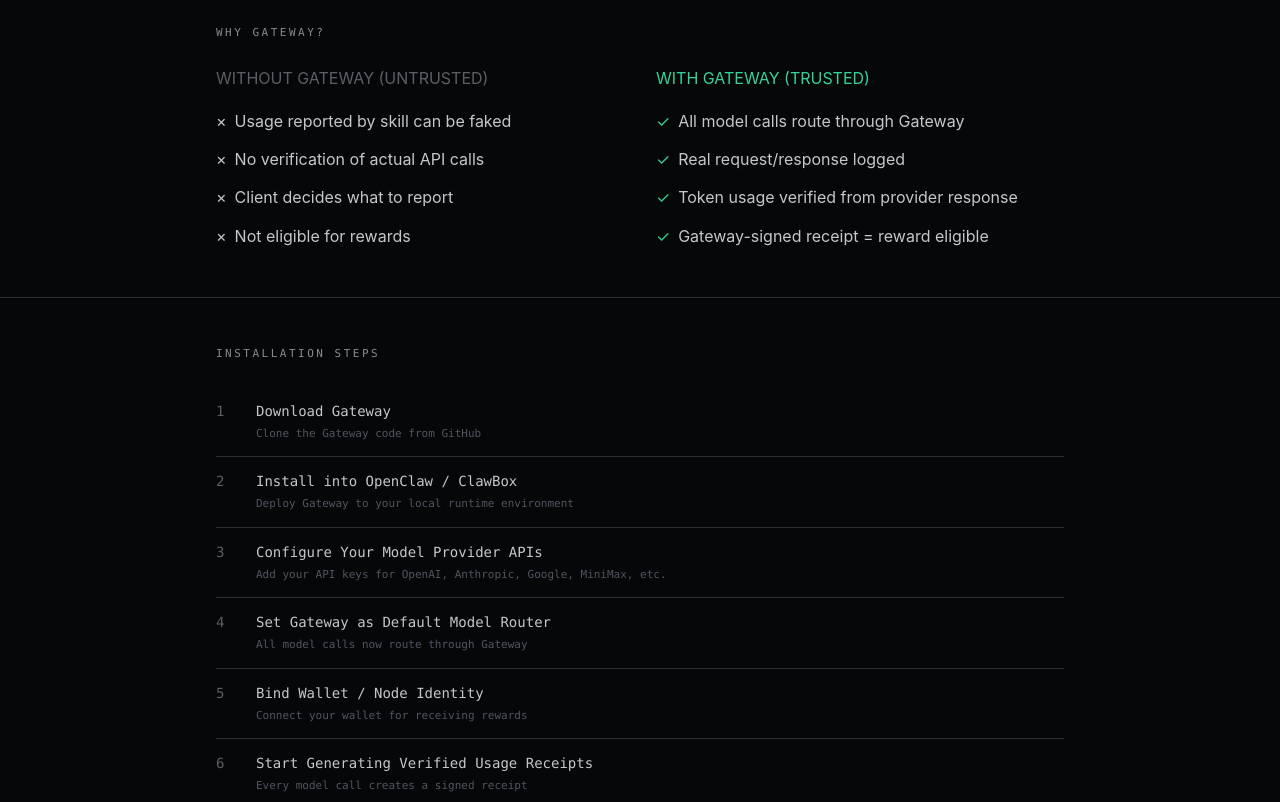
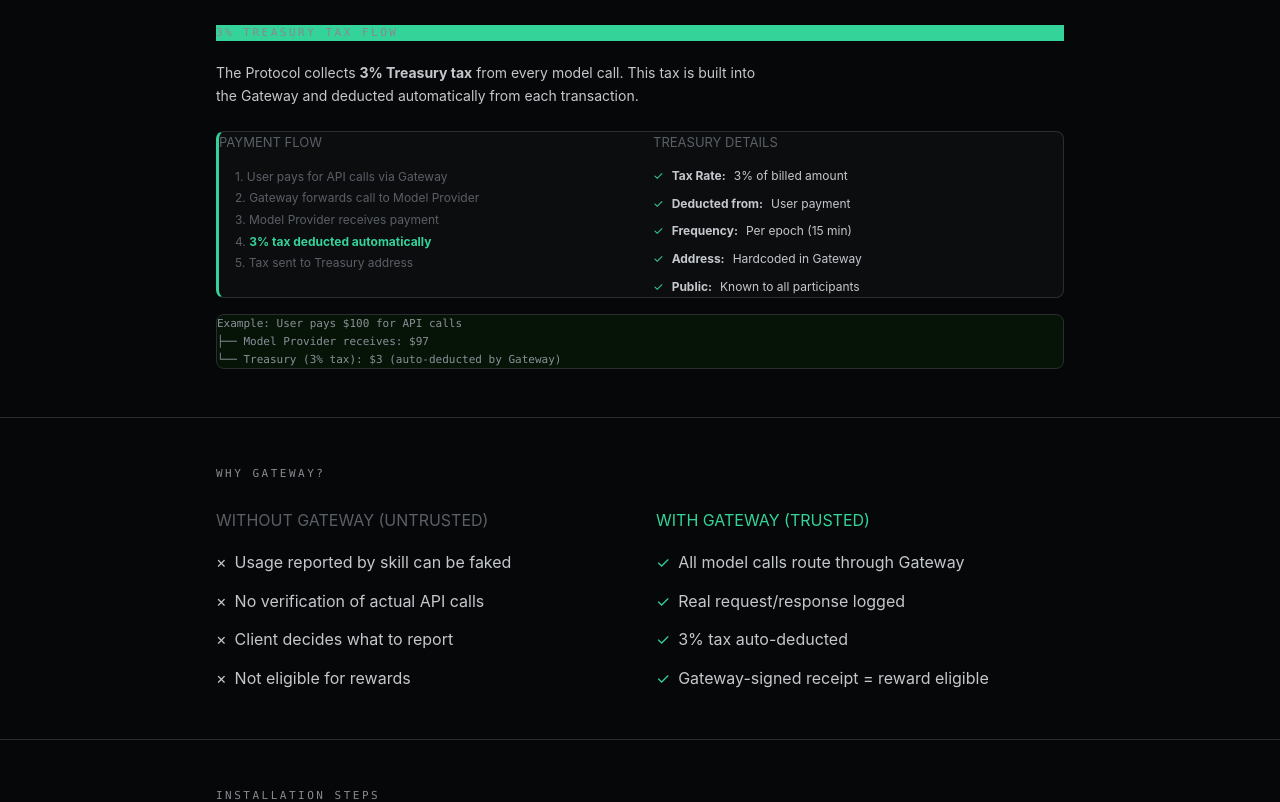
Before and after one commit to rogerwu188/clawfarm-site, a Next.js app: page /install in a window 1280 px wide. Shown: the part 600-1402 px from the top of the page. Built offline with nearby package versions, Linux system fonts and the light colour scheme.

Commit message:
Add 3% Treasury tax flow section

```diff
--- a/app/install/page.tsx
+++ b/app/install/page.tsx
@@ -37,6 +37,49 @@
         </div>
       </section>
 
+      {/* Treasury Tax Flow - NEW SECTION */}
+      <section className="section">
+        <div className="max-w-4xl mx-auto px-6">
+          <div className="section-tag" style={{backgroundColor:'var(--green)'}}>3% Treasury Tax Flow</div>
+          <p className="section-text mt-4" style={{fontSize:'14px'}}>
+            The Protocol collects <strong>3% Treasury tax</strong> from every model call. This tax is built into the Gateway and deducted automatically from each transaction.
+          </p>
+
+          <div className="panel mt-6" style={{borderLeft:'3px solid var(--green)'}}>
+            <div className="grid-2" style={{gap:'24px', gridTemplateColumns:'repeat(2, 1fr)'}}>
+              <div>
+                <p className="section-text" style={{color:'var(--text-dim)', marginBottom:'12px', fontSize:'13px'}}>PAYMENT FLOW</p>
+                <ol style={{fontSize:'12px', color:'var(--text-dim)', paddingLeft:'16px', lineHeight:'1.8'}}>
+                  <li>1. User pays for API calls via Gateway</li>
+                  <li>2. Gateway forwards call to Model Provider</li>
+                  <li>3. Model Provider receives payment</li>
+                  <li>4. <strong style={{color:'var(--green)'}}>3% tax deducted automatically</strong></li>
+                  <li>5. Tax sent to Treasury address</li>
+                </ol>
+              </div>
+              <div>
+                <p className="section-text" style={{color:'var(--text-dim)', marginBottom:'12px', fontSize:'13px'}}>TREASURY DETAILS</p>
+                <ul className="section-text space-y-2" style={{fontSize:'12px'}}>
+                  <li style={{display:'flex', gap:'8px'}}><span style={{color:'var(--green)'}}>✓</span> <strong>Tax Rate:</strong> 3% of billed amount</li>
+                  <li style={{display:'flex', gap:'8px'}}><span style={{color:'var(--green)'}}>✓</span> <strong>Deducted from:</strong> User payment</li>
+                  <li style={{display:'flex', gap:'8px'}}><span style={{color:'var(--green)'}}>✓</span> <strong>Frequency:</strong> Per epoch (15 min)</li>
+                  <li style={{display:'flex', gap:'8px'}}><span style={{color:'var(--green)'}}>✓</span> <strong>Address:</strong> Hardcoded in Gateway</li>
+                  <li style={{display:'flex', gap:'8px'}}><span style={{color:'var(--green)'}}>✓</span> <strong>Public:</strong> Known to all participants</li>
+                </ul>
+              </div>
+            </div>
+          </div>
+
+          <div className="panel mt-4" style={{backgroundColor:'rgba(0,255,0,0.05)'}}>
+            <pre className="text-[11px] text-[#8a8f98] font-mono leading-relaxed overflow-x-auto">
+{`Example: User pays $100 for API calls
+├── Model Provider receives: $97
+└── Treasury (3% tax): $3 (auto-deducted by Gateway)`}
+            </pre>
+          </div>
+        </div>
+      </section>
+
       {/* Why Gateway */}
       <section className="section">
         <div className="max-w-4xl mx-auto px-6">
@@ -56,7 +99,7 @@
               <ul className="section-text space-y-3">
                 <li style={{display:'flex', gap:'8px'}}><span style={{color:'var(--green)'}}>✓</span> All model calls route through Gateway</li>
                 <li style={{display:'flex', gap:'8px'}}><span style={{color:'var(--green)'}}>✓</span> Real request/response logged</li>
-                <li style={{display:'flex', gap:'8px'}}><span style={{color:'var(--green)'}}>✓</span> Token usage verified from provider response</li>
+                <li style={{display:'flex', gap:'8px'}}><span style={{color:'var(--green)'}}>✓</span> 3% tax auto-deducted</li>
                 <li style={{display:'flex', gap:'8px'}}><span style={{color:'var(--green)'}}>✓</span> Gateway-signed receipt = reward eligible</li>
               </ul>
             </div>
@@ -74,9 +117,10 @@
               {step:'2', title:'Install into OpenClaw / ClawBox', desc:'Deploy Gateway to your local runtime environment'},
               {step:'3', title:'Configure Your Model Provider APIs', desc:'Add your API keys for OpenAI, Anthropic, Google, MiniMax, etc.'},
               {step:'4', title:'Set Gateway as Default Model Router', desc:'All model calls now route through Gateway'},
-              {step:'5', title:'Bind Wallet / Node Identity', desc:'Connect your wallet for receiving rewards'},
-              {step:'6', title:'Start Generating Verified Usage Receipts', desc:'Every model call creates a signed receipt'},
-              {step:'7', title:'Enter Settlement and Mining', desc:'Verified receipts enter the reward distribution'},
+              {step:'5', title:'Integrate Settlement API', desc:'Model provider must call Gateway settlement API to pay 3% tax per epoch'},
+              {step:'6', title:'Bind Wallet / Node Identity', desc:'Connect your wallet for receiving rewards'},
+              {step:'7', title:'Start Generating Verified Usage Receipts', desc:'Every model call creates a signed receipt'},
+              {step:'8', title:'Enter Settlement and Mining', desc:'Verified receipts enter the reward distribution'},
             ].map((f, i) => (
               <div key={i} className="seq-item">
                 <span className="seq-num">{f.step}</span>
@@ -180,7 +224,37 @@
 
 # Now all model calls route through Gateway
 # Gateway logs the call, forwards to provider,
-# verifies response, generates signed receipt`}
+# verifies response, deducts 3% tax, generates signed receipt`}
+            </pre>
+          </div>
+        </div>
+      </section>
+
+      {/* Step 5: Settlement - NEW */}
+      <section className="section">
+        <div className="max-w-4xl mx-auto px-6">
+          <div className="section-tag">Step 5: Model Provider Settlement Integration</div>
+          <p className="section-text mt-4">
+            Model providers must integrate with Gateway's settlement API to pay 3% tax per epoch. This is automatic and built into Gateway.
+          </p>
+          <div className="panel mt-4">
+            <pre className="text-[13px] text-[#8a8f98] font-mono leading-relaxed overflow-x-auto">
+{`# Gateway settlement happens automatically every epoch (15 min)
+# The 3% tax is deducted from user payments
+# Treasury address is hardcoded in Gateway
+
+# Settlement API (called automatically by Gateway):
+POST /api/settlement
+{
+  "epoch_id": "epoch_20260314_10:30",
+  "total_billed": "100.00",
+  "tax_amount": "3.00",  # 3% automatically calculated
+  "treasury_address": "TreasuryWalletAddress...",
+  "signature": "ed25519_xxx"
+}
+
+# Model providers receive: 97% of billed amount
+# Treasury receives: 3% tax (auto-deducted by Gateway)`}
             </pre>
           </div>
         </div>
@@ -203,6 +277,7 @@
   "output_tokens": 3400,
   "total_tokens": 4600,
   "billed_amount_usd": "0.92",
+  "tax_paid_usd": "0.0276",    // 3% tax already deducted
   "timestamp": "2026-03-14T10:30:00Z",
   "eligible": true,
   "eligibility_reason": "gateway_verified_billed_usage",
@@ -224,7 +299,7 @@
               <ul className="section-text space-y-3">
                 <li style={{display:'flex', gap:'8px'}}><span style={{color:'var(--green)'}}>✓</span> GitHub: rogerwu188/clawfarm-gateway</li>
                 <li style={{display:'flex', gap:'8px'}}><span style={{color:'var(--green)'}}>✓</span> Inspect all gateway code</li>
-                <li style={{display:'flex', gap:'8px'}}><span style={{color:'var(--green)'}}>✓</span> No hidden dependencies</li>
+                <li style={{display:'flex', gap:'8px'}}><span style={{color:'var(--green)'}}>✓</span> Treasury address hardcoded & public</li>
                 <li style={{display:'flex', gap:'8px'}}><span style={{color:'var(--green)'}}>✓</span> Pull requests welcome</li>
               </ul>
             </div>
@@ -233,7 +308,7 @@
               <ul className="section-text space-y-3">
                 <li style={{display:'flex', gap:'8px'}}><span style={{color:'var(--green)'}}>✓</span> Runs on your machine/box</li>
                 <li style={{display:'flex', gap:'8px'}}><span style={{color:'var(--green)'}}>✓</span> API keys never leave your device</li>
-                <li style={{display:'flex', gap:'8px'}}><span style={{color:'var(--green)'}}>✓</span> You control the Gateway</li>
+                <li style={{display:'flex', gap:'8px'}}><span style={{color:'var(--green)'}}>✓</span> 3% tax automatic & transparent</li>
                 <li style={{display:'flex', gap:'8px'}}><span style={{color:'var(--green)'}}>✓</span> Your wallet, your rewards</li>
               </ul>
             </div>
@@ -271,7 +346,8 @@
           <div className="section-tag">Next Steps</div>
           <p className="section-text mt-4">
             After Gateway is running, all model calls generate verified receipts.<br/>
-            Every 15 minutes, verified receipts enter settlement. Rewards vest over 180 days.
+            Every 15 minutes, verified receipts enter settlement. 3% tax is auto-deducted.<br/>
+            Rewards vest over 180 days.
           </p>
           <div className="flex flex-wrap gap-3 mt-10">
             <Link href="/masterpool" className="btn-primary">View Network</Link>
```
